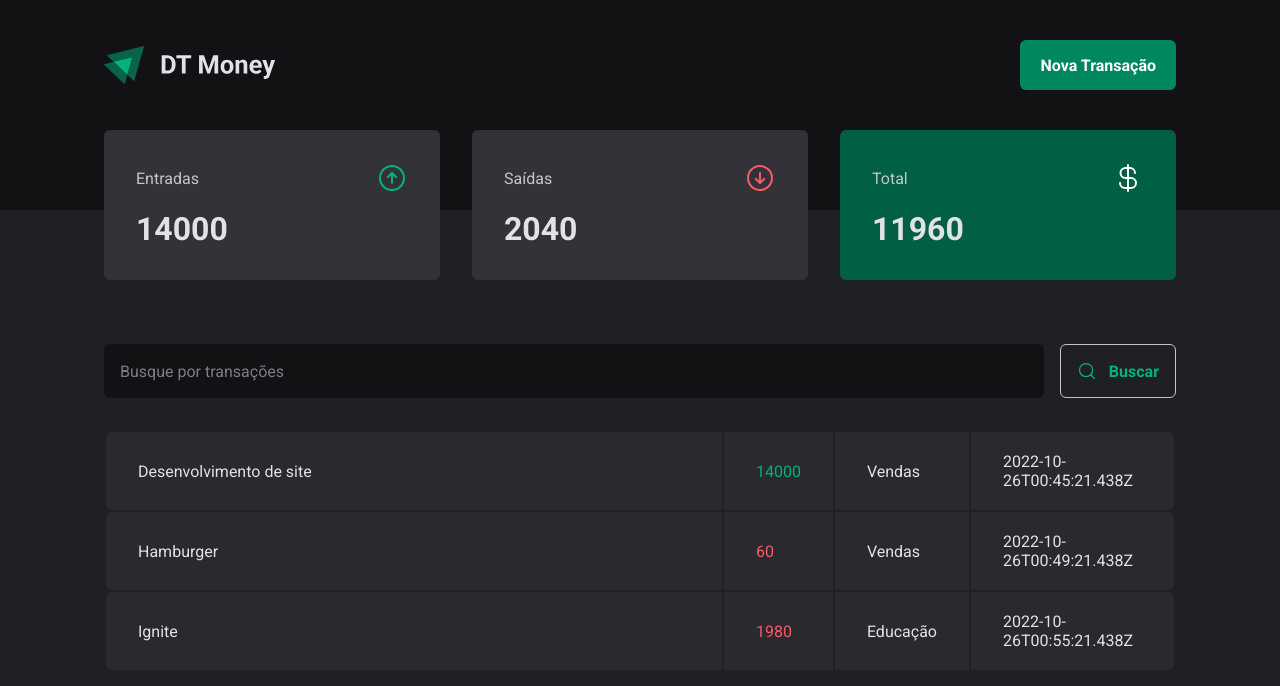
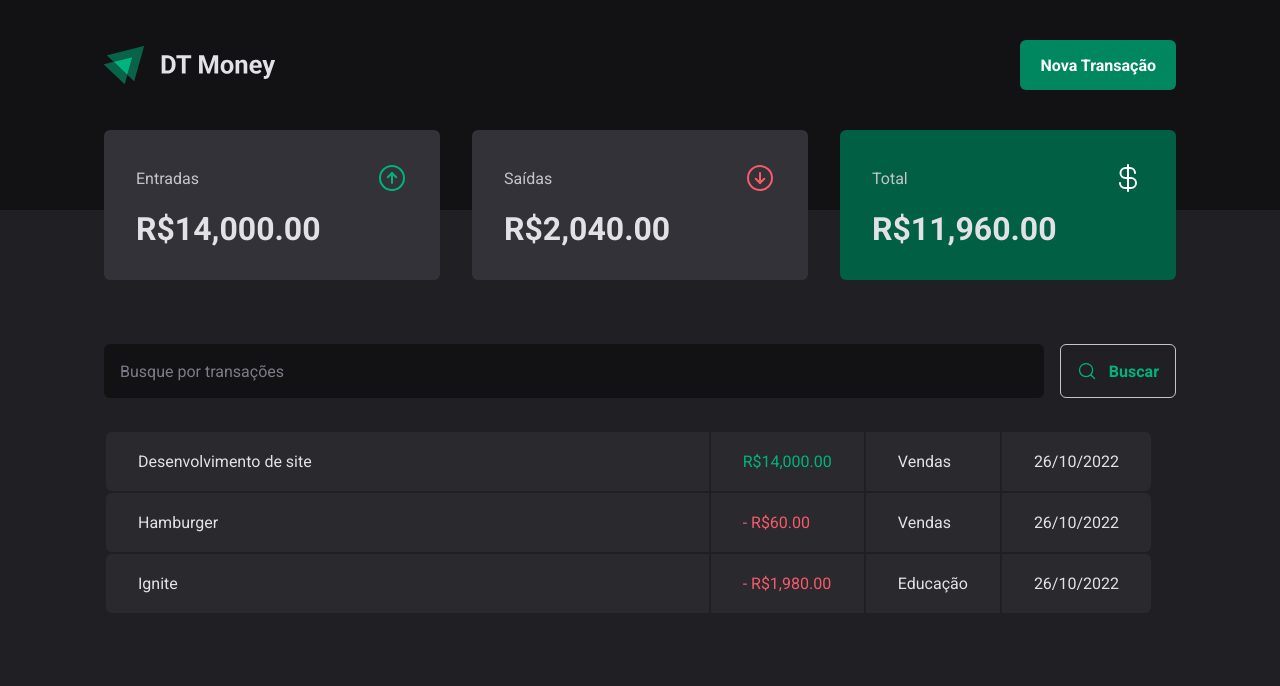
Before and after one commit to tiagoc0sta/Ignite_03-dt-money, a React (Vite) app in the folder 03-dt-money/: page / in a window 1280 px wide. Shown: the top 686 px of the page. Built offline with nearby package versions, Linux system fonts and the light colour scheme; data requests are answered from the project's data file.

Commit message:
add personalized hook

```diff
--- a/03-dt-money/src/compponents/Summary/index.tsx
+++ b/03-dt-money/src/compponents/Summary/index.tsx
@@ -1,30 +1,10 @@
 import { SummaryCard, SummaryContainer } from "./styles";
 import { ArrowCircleUp, ArrowCircleDown, CurrencyDollar } from 'phosphor-react';
-import { useContext } from "react";
-import { TransactionsContext } from "../../contexts/TransactionsContext";
+import { priceFormatter } from "../../utils/formater";
+import { useSummary } from "../../hooks/useSummary";
 
 export function Summary() {
-  const { transactions } = useContext(TransactionsContext);
-
-  //metodo reduce = percorre array e reduzir à uma nova estrutura de dados
-  const summary = transactions.reduce(
-    (acc, transaction) => {
-      if(transaction.type === 'income') {
-        acc.income += transaction.price;
-        acc.total += transaction.price;
-      } else {
-        acc.outcome += transaction.price;
-        acc.total -= transaction.price;
-      }
-
-      return acc;
-    },
-    {
-      income:0,
-      outcome:0,
-      total:0
-    }
-  )
+  const summary = useSummary();
 
   return (
     <SummaryContainer>
@@ -34,7 +14,7 @@
           <span>Entradas</span>
           <ArrowCircleUp size={32} color="#00B37E"/>
         </header>
-        <strong>{summary.income}</strong>
+        <strong>{priceFormatter.format(summary.income)}</strong>
       </SummaryCard>
 
       <SummaryCard>
@@ -42,7 +22,7 @@
           <span>Saídas</span>
           <ArrowCircleDown size={32} color="#F75A68"/>
         </header>
-        <strong>{summary.outcome}</strong>
+        <strong>{priceFormatter.format(summary.outcome)}</strong>
       </SummaryCard>
 
       <SummaryCard variant="green" >
@@ -50,7 +30,8 @@
           <span>Total</span>
           <CurrencyDollar size={32} color="#fff"/>
         </header>
-        <strong>{summary.total}</strong>
+
+        <strong>{priceFormatter.format(summary.total)}</strong>
       </SummaryCard>
 
     </SummaryContainer>
--- /dev/null
+++ b/03-dt-money/src/hooks/useSummary.ts
@@ -0,0 +1,29 @@
+import { useContext } from "react";
+import { TransactionsContext } from "../contexts/TransactionsContext";
+
+export function useSummary() {
+  const { transactions } = useContext(TransactionsContext);
+
+  //metodo reduce = percorre array e reduzir à uma nova estrutura de dados
+  const summary = transactions.reduce(
+    (acc, transaction) => {
+      if(transaction.type === 'income') {
+        acc.income += transaction.price;
+        acc.total += transaction.price;
+      } else {
+        acc.outcome += transaction.price;
+        acc.total -= transaction.price;
+      }
+
+      return acc;
+    },
+    {
+      income:0,
+      outcome:0,
+      total:0
+    }
+  )
+
+  return summary;
+
+}
--- a/03-dt-money/src/pages/Transactions/index.tsx
+++ b/03-dt-money/src/pages/Transactions/index.tsx
@@ -2,6 +2,7 @@
 import { Header } from "../../compponents/Header";
 import { Summary } from "../../compponents/Summary";
 import { TransactionsContext } from "../../contexts/TransactionsContext";
+import { dateFormatter, priceFormatter } from "../../utils/formater";
 import { SearchForm } from "./components/SearchForm";
 import { PriceHighLight, TransactionsContainer, TransactionsTable } from "./styles";
 
@@ -27,11 +28,12 @@
 
                     <td>
                       <PriceHighLight variant={transaction.type}>
-                        {transaction.price}
+                        {transaction.type === 'outcome' && '- '}
+                        {priceFormatter.format(transaction.price)}
                       </PriceHighLight>
                       </td>
                     <td>{transaction.category}</td>
-                    <td>{transaction.createdAt}</td>
+                    <td>{dateFormatter.format(new Date(transaction.createdAt))}</td>
                   </tr>
                 )
               })}
--- /dev/null
+++ b/03-dt-money/src/utils/formater.ts
@@ -0,0 +1,6 @@
+export const dateFormatter = new Intl.DateTimeFormat('pt-BR');
+
+export const priceFormatter = new Intl.NumberFormat('pr-BR', {
+  style: 'currency',
+  currency: 'BRL',
+});
```
Also changed, not shown: 03-dt-money/package.json (+4 -3 lines), 1 other file (tests, documents, lock files or other folders).
